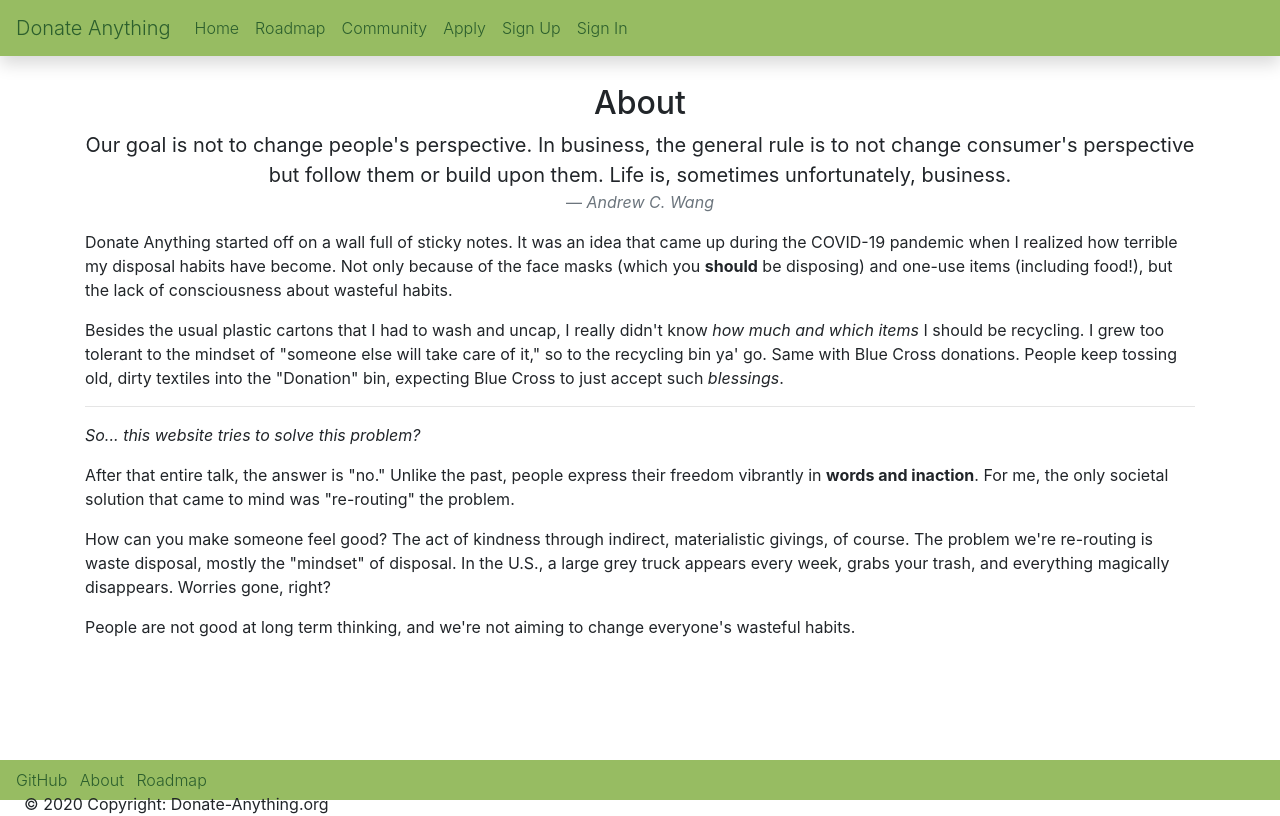
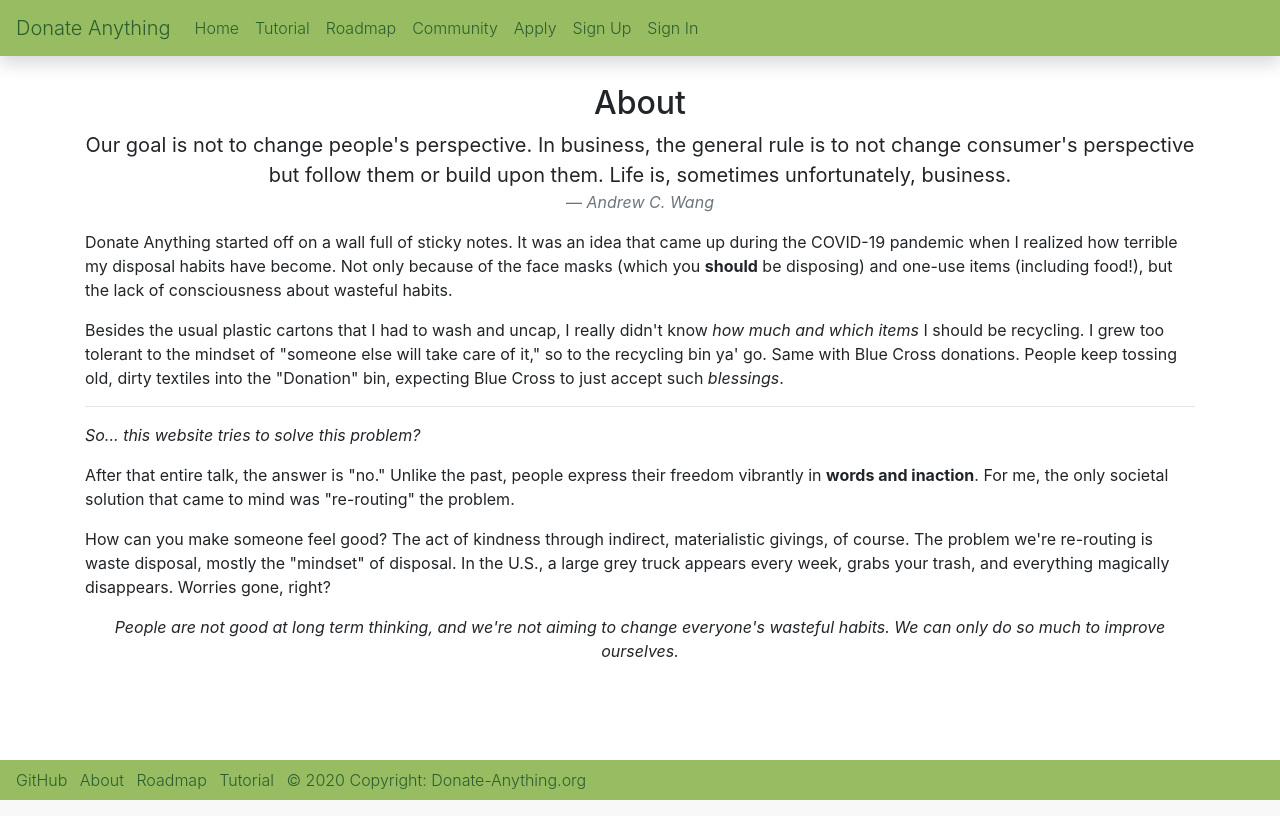
Before and after one commit to Donate-Anything/Donate-Anything, a Django app: page /about/ in a window 1280 px wide. Run offline with Django 3.2, Linux system fonts and the light colour scheme; some libraries are stand-ins or nearby versions.

Commit message:
Added tutorial to top navigation - just in case * Added favicon to RTD * Edited fade up AOS for some pages to make sure no whitespace below footer * Fixed Django models shown in the documentation

```diff
--- a/config/settings/local.py
+++ b/config/settings/local.py
@@ -62,4 +62,4 @@ INSTALLED_APPS += ["django_extensions"]  # noqa F405
 CELERY_TASK_EAGER_PROPAGATES = True
 # Your stuff...
 # ------------------------------------------------------------------------------
-SILENCED_SYSTEM_CHECKS = ["captcha.recaptcha_test_key_error"]
+SILENCED_SYSTEM_CHECKS = ["captcha.recaptcha_test_key_error", "fields.W904"]
--- a/donate_anything/templates/base.html
+++ b/donate_anything/templates/base.html
@@ -46,6 +46,11 @@
               <ul class="navbar-nav mr-auto">
                 <li class="nav-item active">
                   <a class="nav-link" href="{% url 'home' %}">Home <span class="sr-only">(current)</span></a>
+                </li>
+                <li class="nav-item">
+                  <a class="nav-link" href="https://docs.donate-anything.org/en/latest/_source/howto.html">
+                    Tutorial
+                  </a>
                 </li>
                 <li class="nav-item">
                   <a class="nav-link" href="{% url 'roadmap' %}">Roadmap</a>
@@ -106,7 +111,8 @@
         <a href="https://github.com/Donate-Anything/Donate-Anything">GitHub</a>
         <a class="pl-2" href="{% url 'about' %}">About</a>
         <a class="pl-2" href="{% url 'roadmap' %}">Roadmap</a>
-        <p class="pl-2">© 2020 Copyright: Donate-Anything.org</p>
+        <a class="pl-2" href="https://docs.donate-anything.org/en/latest/_source/howto.html">Tutorial</a>
+        <a class="pl-2">© 2020 Copyright: Donate-Anything.org</a>
       </div>
     </footer>
     {% endblock %}
--- a/donate_anything/templates/organization/apply/apply.html
+++ b/donate_anything/templates/organization/apply/apply.html
@@ -43,7 +43,7 @@
       Note: you do not have to be the owner of the entity to apply for them.
       All documentation of proof should simply be public. You must be signed in.
     </p>
-    <p class="font-italic font-weight-light text-center pt-4" data-aos="fade-up">
+    <p class="font-italic font-weight-light text-center pt-4">
       Note: If you would like a Verified Account for your organization, first, make sure
       your organization is already created or in the middle of applying. Then,
       fill out <a href="https://forms.gle/CMjw78XpK6MtxmDP8">this form.</a> Do
--- a/donate_anything/templates/pages/about.html
+++ b/donate_anything/templates/pages/about.html
@@ -51,9 +51,9 @@
     disposal. In the U.S., a large grey truck appears every week, grabs your trash,
     and everything magically disappears. Worries gone, right?
   </p>
-  <p data-aos="fade-up" class="pb-3">
+  <p class="pb-3 text-center font-italic">
     People are not good at long term thinking, and we're not aiming to change
-    everyone's wasteful habits.
+    everyone's wasteful habits. We can only do so much to improve ourselves.
   </p>
   {% endblocktranslate %}
 {% endblock %}
```
Also changed, not shown: docs/conf.py (+5 -2 lines), docs/_static/images/favicons/favicon.ico (added), 3 other files.
